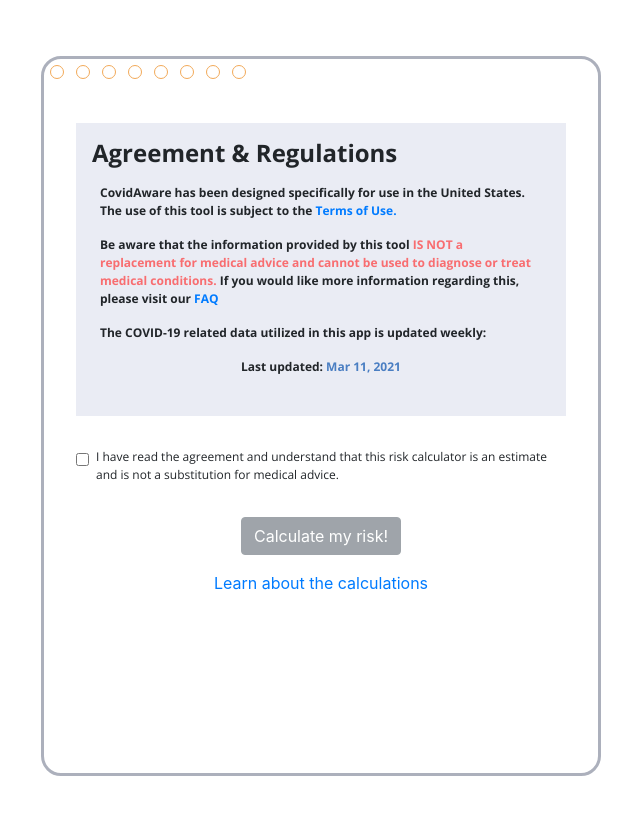
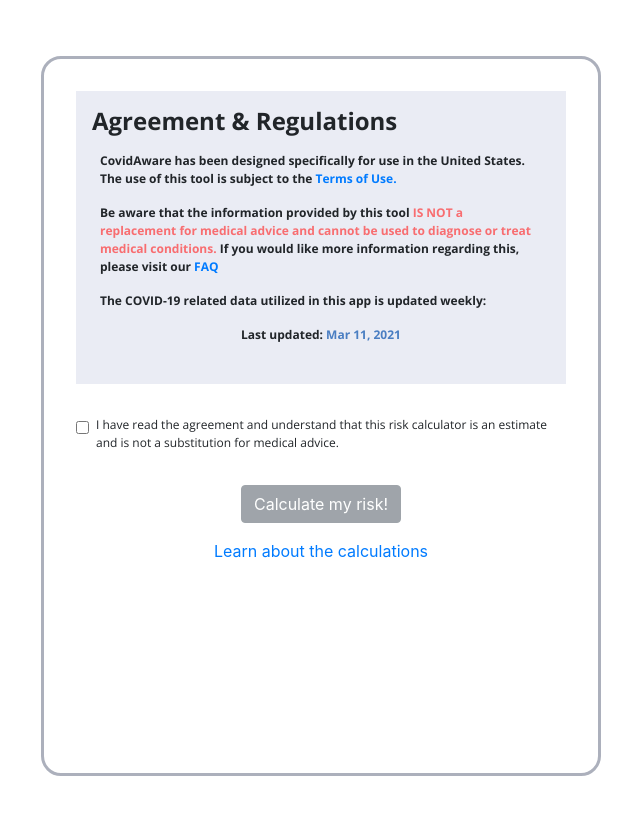
Before and after one commit to RaynyT/COVID-19-Risk-Assessment-Tool, a React (Create React App) app in the folder covrt/: page /calculator in a window 1280 px wide. Shown: the top 814 px of the page, without its empty margins (319-959 px from the left). Built offline with nearby package versions, Linux system fonts and the light colour scheme.

Commit message:
Style pagination dots

```diff
--- a/covrt/src/components/Calculator.css
+++ b/covrt/src/components/Calculator.css
@@ -235,7 +235,7 @@
     display: inline-block;
     width: 14px;
     height: 14px;
-    margin: 6px;
+    margin: .5rem;
     text-indent: -999px;
     background-color: rgba(0,0,0,0);
     border: 1px solid #F2A958;
@@ -246,6 +246,13 @@
     background-color: #F2A958
     ;
     padding: 0;
+}
+
+.calc-dots-container {
+    display: flex;
+    flex-direction: column;
+    align-items: center;
+    margin-top: 1rem
 }
 
 @media (min-width: 768px) {
--- a/covrt/src/components/Calculator.js
+++ b/covrt/src/components/Calculator.js
@@ -46,6 +46,11 @@ export default function Calculator(props) {
     const [pageNum, setPageNum] = useState(startingPageNum);
 
     let pageScreen = <div></div>;
+    let paginationDots =  (
+        <div className="calc-dots-container">
+            <PaginationDots activeNumber={pageNum} />
+        </div>
+    )
 
     const handleNextClick = () => {
         setPageNum(pageNum + 1);
@@ -117,6 +122,7 @@ export default function Calculator(props) {
     switch (pageNum) {
         case 1:
             pageScreen = <DisclaimerPage nextClickCallback={handleNextClick} />;
+            paginationDots = <div></div>;
             break;
         case 2:
             pageScreen = <LocationPage
@@ -194,7 +200,7 @@ export default function Calculator(props) {
     return (
         <div className="calc-outer">
             <div className="calc-main-container">
-                <PaginationDots activeNumber={pageNum}/>
+                {paginationDots}
                 {pageScreen}
             </div>
         </div>
```
